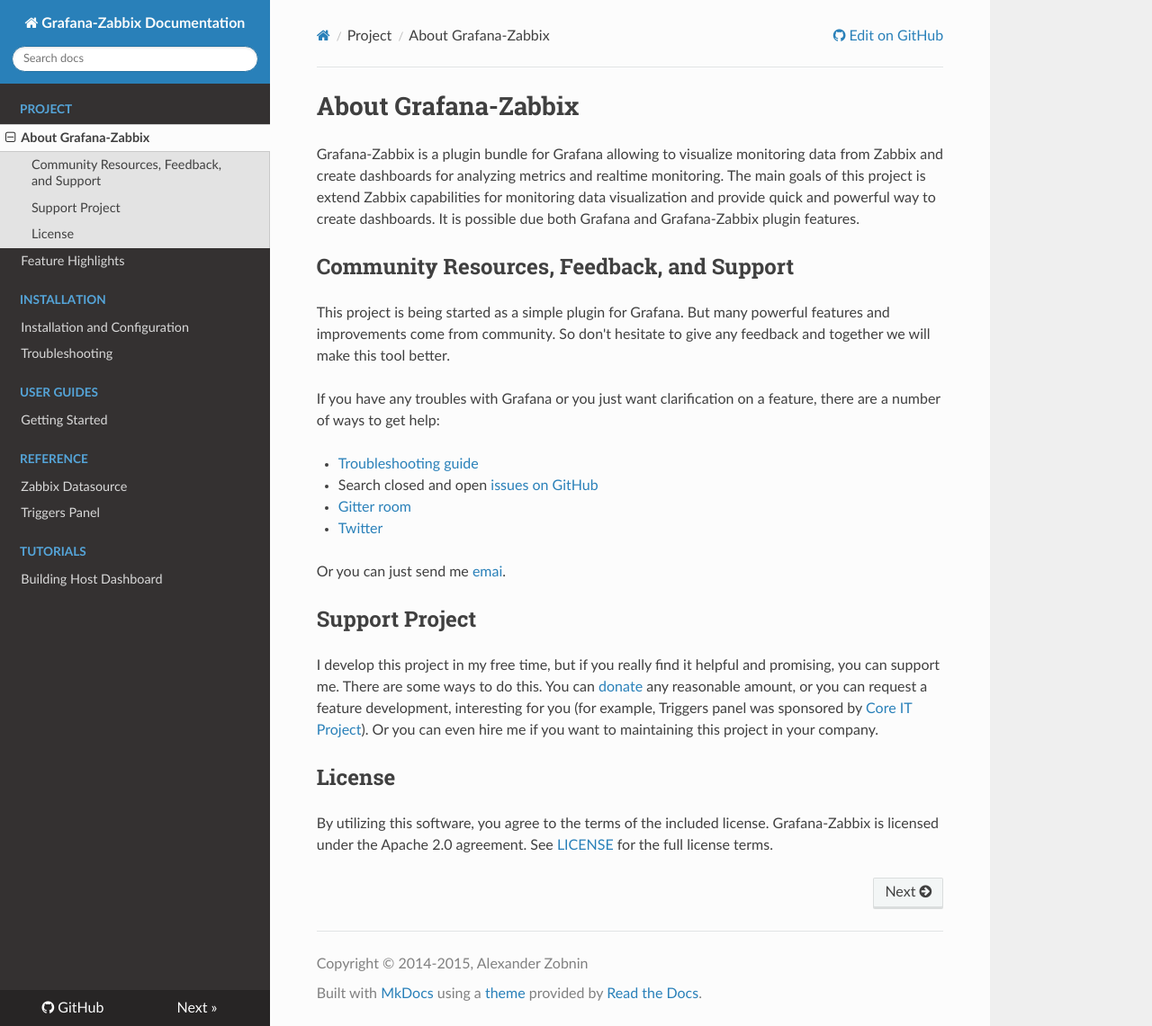
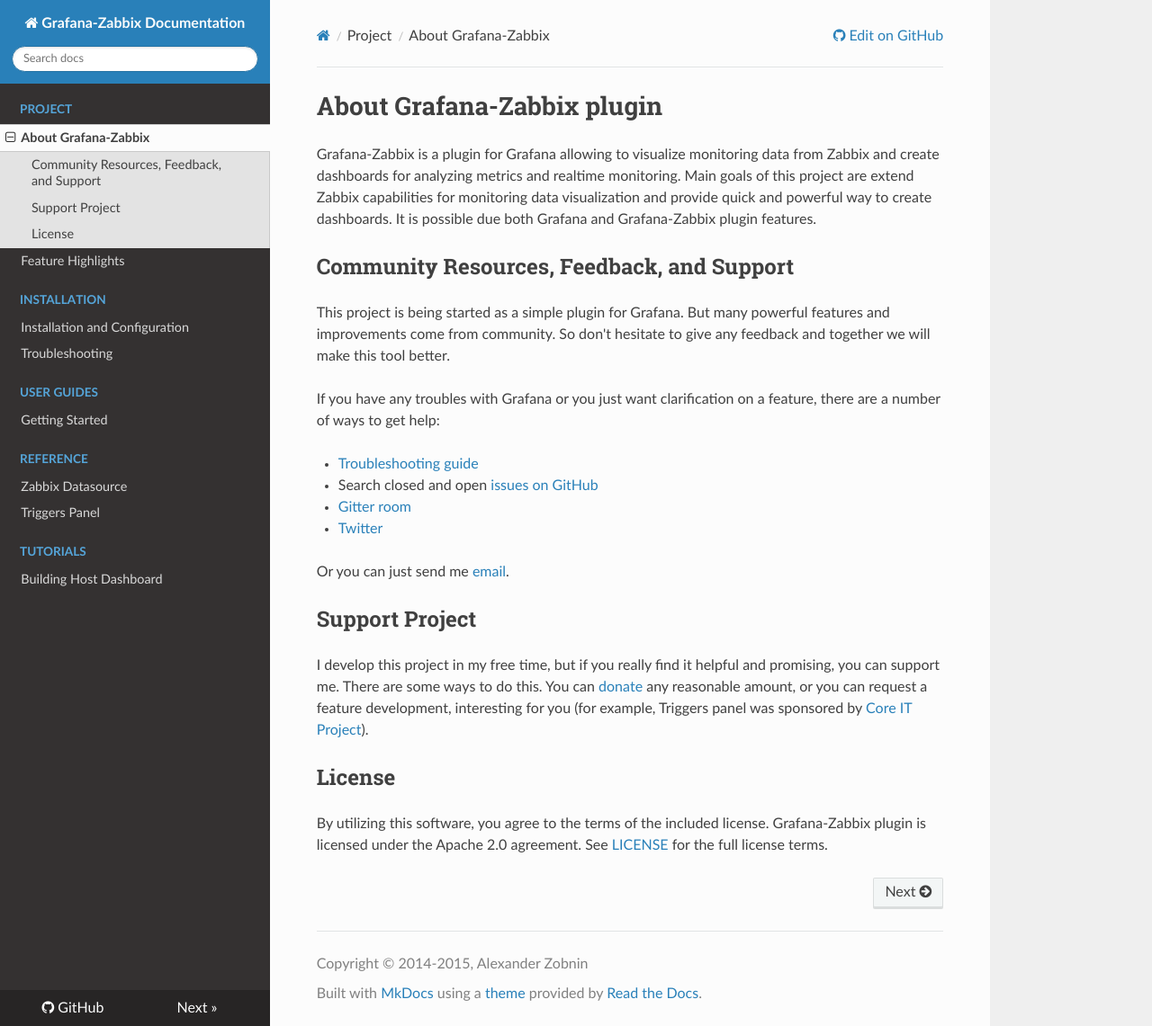
Before and after one commit to grafana/grafana-zabbix, an MkDocs documentation site: the page built from docs/sources/index.md, in a window 1280 px wide and 1141 px high. Shown: the whole window at 90% size. Built offline with MkDocs 1.6.1, drawn with Linux system fonts in a browser that asks for light colours; nearby versions of some CDN libraries; old or Windows-style settings are respelled for this version of MkDocs.

Commit message:
Changed Introduction section.

```diff
--- a/docs/sources/index.md
+++ b/docs/sources/index.md
@@ -1,11 +1,11 @@
 page_title: About Grafana-Zabbix
-page_description: Introduction to Grafana-Zabbix.
+page_description: Introduction to Grafana-Zabbix plugin.
 
-# About Grafana-Zabbix
+# About Grafana-Zabbix plugin
 
-Grafana-Zabbix is a plugin bundle for Grafana allowing to visualize monitoring data from Zabbix
-and create dashboards for analyzing metrics and realtime monitoring. The main goals of this project
-is extend Zabbix capabilities for monitoring data visualization and provide quick and powerful way
+Grafana-Zabbix is a plugin for Grafana allowing to visualize monitoring data from Zabbix
+and create dashboards for analyzing metrics and realtime monitoring. Main goals of this project
+are extend Zabbix capabilities for monitoring data visualization and provide quick and powerful way
 to create dashboards. It is possible due both Grafana and Grafana-Zabbix plugin features.
 
 ## Community Resources, Feedback, and Support
@@ -22,18 +22,17 @@
 - [Gitter room](https://gitter.im/alexanderzobnin/grafana-zabbix)
 - [Twitter](https://twitter.com/AlexanderZobnin)
 
-Or you can just send me [emai](mailto:alexanderzobnin@gmail.com).
+Or you can just send me [email](mailto:alexanderzobnin@gmail.com).
 
 ## Support Project
 I develop this project in my free time, but if you really find it helpful and promising, you can
 support me. There are some ways to do this. You can [donate](https://www.paypal.me/alexanderzobnin)
 any reasonable amount, or you can request a feature development, interesting for you (for example,
-Triggers panel was sponsored by [Core IT Project](http://coreit.fr/)). Or you can even hire me if
-you want to maintaining this project in your company.
+Triggers panel was sponsored by [Core IT Project](http://coreit.fr/)).
 
 ## License
 
-By utilizing this software, you agree to the terms of the included license. Grafana-Zabbix is
+By utilizing this software, you agree to the terms of the included license. Grafana-Zabbix plugin is
 licensed under the Apache 2.0 agreement. See
 [LICENSE](https://github.com/alexanderzobnin/grafana-zabbix/blob/master/LICENSE.md) for the full
 license terms.
```
